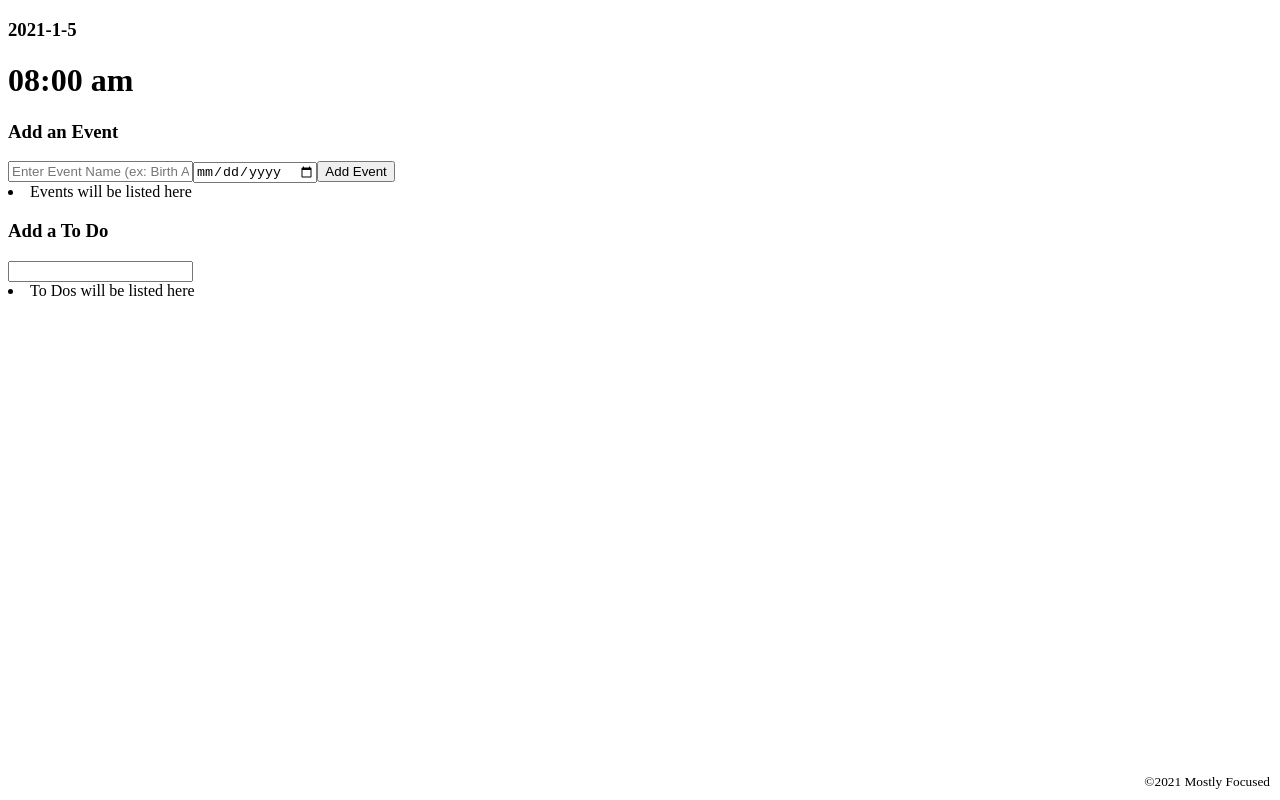
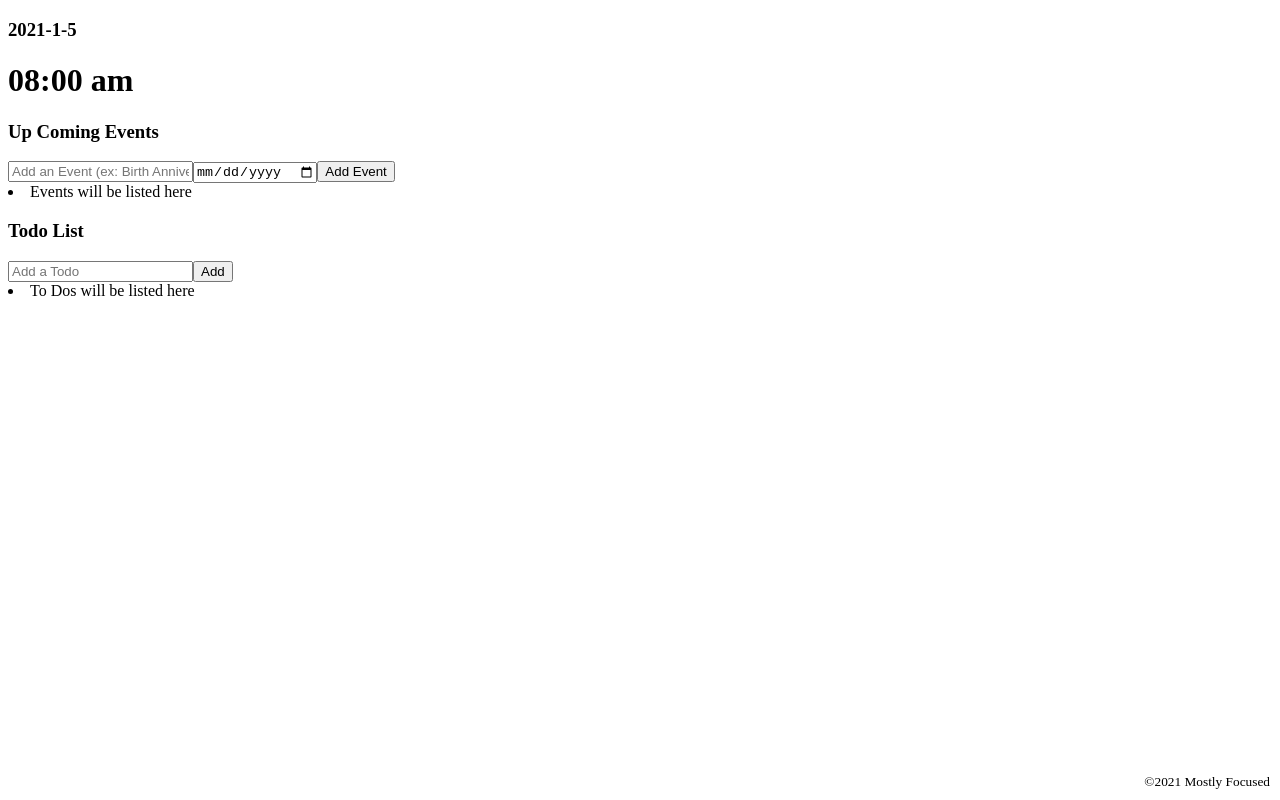
Before and after one commit to Haloren/focus-frontend, a React (Create React App) app: page / in a window 1280 px wide. Built offline with nearby package versions, Linux system fonts and the light colour scheme.

Commit message:
set up forms inputs

```diff
--- a/src/components/EventForm.js
+++ b/src/components/EventForm.js
@@ -7,9 +7,9 @@ class EventForm extends React.Component {
     render() {
         return (
             <>
-                <h3>Add an Event</h3>
+                <h3>Up Coming Events</h3>
                 <form className="input-container" >
-                    <input type="text" name="event" placeholder="Enter Event Name (ex: Birth Anniversary)" required ></input>
+                    <input type="text" name="event" placeholder="Add an Event (ex: Birth Anniversary)" required ></input>
                     <input type="date" name="date" required ></input>
                     <input type="submit" value="Add Event"></input>
                 </form>
--- a/src/components/TodoForm.js
+++ b/src/components/TodoForm.js
@@ -2,11 +2,16 @@ import React from 'react';
 
 class TodoForm extends React.Component {
 
+    state = { }
+
     render() {
         return (
             <>
-                <h3>Add a To Do</h3>
-                <input></input>
+                <h3>Todo List</h3>
+                <form className="input-container" >
+                    <input type="text" name="event" placeholder="Add a Todo" required ></input>
+                    <input type="submit" value="Add"></input>
+                </form>
             </>
         )
     }
```
Also changed, not shown: 1 other file (tests, documents, lock files or other folders).
